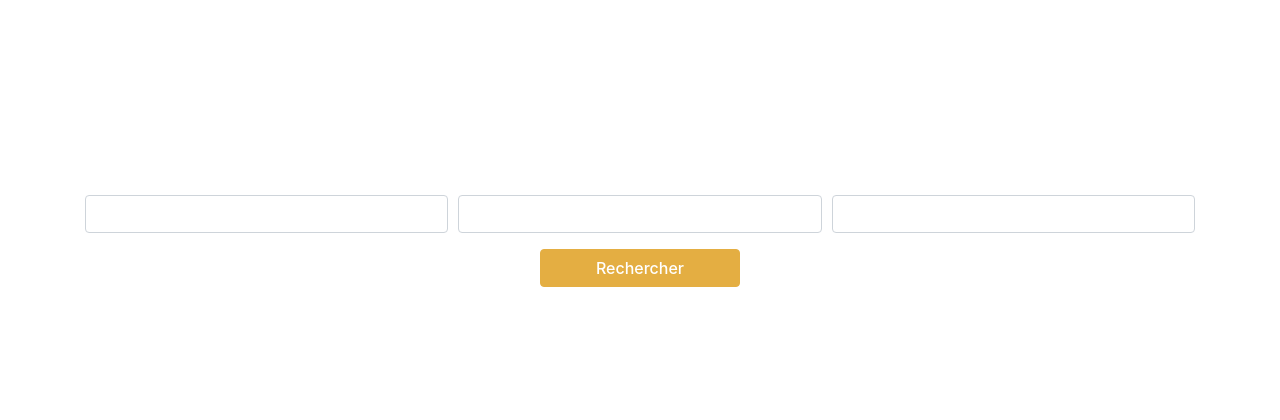
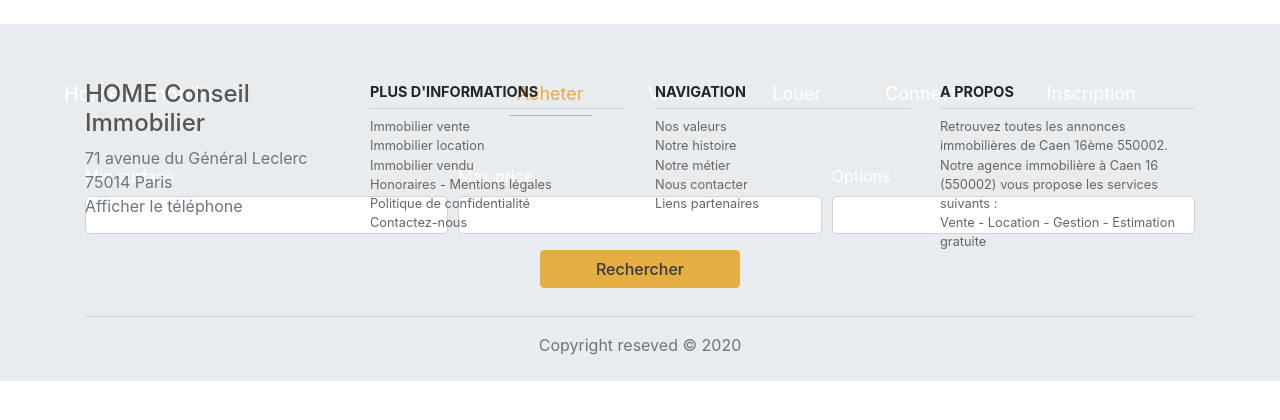
Before and after one commit to ilias-01/AgenceImmobilier, a Symfony app: template templates/property/index.html.twig in a window 1280 px wide. Shown: the top 420 px of the page. Run offline with Twig, Linux system fonts and the light colour scheme; the template is opened without the code that fills it, so the values that code supplies are empty; form fields are guessed from the names that the template uses; style sheets or scripts are compiled from the project's sources; some libraries are stand-ins or nearby versions.

Commit message:
feat: Front-End 2

```diff
--- a/assets/css/app.css
+++ b/assets/css/app.css
@@ -1,6 +1,8 @@
+/* body{ height: 4000px;} */
 *{
     box-sizing: border-box;
 }
+.header h1 {    font-weight: bold;    font-size: 2.8125rem;}
 /**START NAVBAR **/
 .navbar-dark .navbar-nav .nav-link{
     font-size: 18px;
@@ -35,9 +37,28 @@
     height: 100%;
     background-color: rgba(4, 8, 7, 0.5);
 }
-.home .overlay *{color: #FFF;}
+.home .overlay h1,
+.home .overlay p,
+.home .overlay label
+{color: #FFF;}
 /**END HOME **/
 .btn{
     background-color:#E4AE42 ;
     border-color:#E4AE42 ;
 }
+/**START FOOTER **/
+.footer {background-color: #e9ecef;}
+.footer h5
+{
+    padding-top: 3px;
+    font-weight: 700;
+    font-size: 0.9rem;
+}
+.footer ul
+{
+    list-style: none;
+    padding-left:0 ;
+    font-size: 0.8em;
+    color: #666;
+}
+/**END FOOTER **/
--- a/assets/js/app.js
+++ b/assets/js/app.js
@@ -28,7 +28,7 @@ contactButton.click(e=>{
 var home = $('.home ');
 var header = $('.home .header');
 let marg = (($(window).height()-header.height())/2);
-console.log(marg);
+// console.log(marg);
 header.css('marginTop',marg-140)
 home.height($(window).height());
 $(window).resize(function(){
--- a/templates/base.html.twig
+++ b/templates/base.html.twig
@@ -13,7 +13,7 @@
     <body>
         <div class="home">
             <div class="overlay">
-                <nav class="navbar navbar-expand-lg navbar-dark  p-5 ">
+                <nav class="navbar navbar-expand-lg navbar-dark  p-5 mx-3 ">
                     <a class="navbar-brand" href="{{ path ('home') }}">Home Immobilier</a>
                     <button class="navbar-toggler" type="button" data-toggle="collapse" data-target="#navbarNav" aria-controls="navbarNav" aria-expanded="false" aria-label="Toggle navigation">
                         <span class="navbar-toggler-icon"></span>
@@ -21,7 +21,7 @@
                     <div class="collapse navbar-collapse pr-5 " id="navbarNav">
                         <ul class="navbar-nav ml-auto" >
                                 <li class="nav-item px-4">
-                                    <a class="nav-link {% if current_menu is defined and current_menu == 'properties' %} active {% endif %} "
+                                    <a class="nav-link {% if(current_menu is not defined) or (current_menu is defined and current_menu == 'properties')  %} active {% endif %} "
                                     href="{{path ('property.index')}}">Acheter</a>
                                 </li>
                                 <li class="nav-item px-4">
@@ -51,13 +51,56 @@
                 </nav>
                 {% block header %}
                 <div class="header container text-center">
-                    <h1>Agence immoblier</h1>
+                    <h1 class="mb-4"> Agence <span style="color:#E4AE42">HOME Immoblier</span> </h1>
                     <p>Lorem ipsum dolor sit amet consectetur adipisicing elit. Explicabo, reiciendis. Ut fuga tempore accusantium, quidem necessitatibus voluptatem suscipit at ab alias labore tenetur obcaecati, similique odit. Dolorum accusantium laboriosam repellat.</p>
                 </div>
                 {% endblock %}
             </div>
         </div>
         {% block body %}{% endblock %}
+        <div class="footer py-2">
+            <div class="container">
+                <div class="row my-5">
+                    <div class="col-md-3">
+                        <h4 style="color:#555">HOME Conseil Immobilier</h4>
+                        <p class="text-muted">71 avenue du Général Leclerc<br>75014 Paris<br>Afficher le téléphone</p>
+                    </div>
+                    <div class="col-md-3">
+                        <h5>PLUS D'INFORMATIONS</h5>
+                        <hr class="my-2">
+                        <ul>
+                            <li>Immobilier vente</li>
+                            <li>Immobilier location</li>
+                            <li>Immobilier vendu</li>
+                            <li>Honoraires - Mentions légales</li>
+                            <li>Politique de confidentialité</li>
+                            <li>Contactez-nous</li>
+                        </ul>
+                    </div>
+                    <div class="col-md-3">
+                        <h5>NAVIGATION</h5>
+                        <hr class="my-2">
+                        <ul>
+                            <li>Nos valeurs</li>
+                            <li>Notre histoire</li>
+                            <li>Notre métier</li>
+                            <li>Nous contacter</li>
+                            <li>Liens partenaires</li>
+                        </ul>
+                    </div>
+                    <div class="col-md-3">
+                        <h5>A PROPOS</h5>
+                        <hr class="my-2">
+                        <ul>
+                            <p> Retrouvez toutes les annonces immobilières de Caen 16ème 550002.<br>Notre agence immobilière à Caen 16 (550002)  vous propose les services suivants :<br>Vente - Location - Gestion - Estimation gratuite
+                            </p>
+                        </ul>
+                    </div>
+                </div>
+                <hr>
+                <p class="text-center text-muted">Copyright reseved &copy; 2020</p>
+            </div>
+        </div>
         <script src="https://code.jquery.com/jquery-3.4.1.slim.min.js" integrity="sha384-J6qa4849blE2+poT4WnyKhv5vZF5SrPo0iEjwBvKU7imGFAV0wwj1yYfoRSJoZ+n" crossorigin="anonymous"></script>
         <script src="https://cdn.jsdelivr.net/npm/popper.js@1.16.0/dist/umd/popper.min.js" integrity="sha384-Q6E9RHvbIyZFJoft+2mJbHaEWldlvI9IOYy5n3zV9zzTtmI3UksdQRVvoxMfooAo" crossorigin="anonymous"></script>
         <script src="https://stackpath.bootstrapcdn.com/bootstrap/4.4.1/js/bootstrap.min.js" integrity="sha384-wfSDF2E50Y2D1uUdj0O3uMBJnjuUD4Ih7YwaYd1iqfktj0Uod8GCExl3Og8ifwB6" crossorigin="anonymous"></script>
--- a/templates/pages/homePage.html.twig
+++ b/templates/pages/homePage.html.twig
@@ -37,10 +37,10 @@
                     {% endfor %}
                 </div>
                 <hr>
-                <h3 class="text-center ">Bienvenue chez <span>Home Conseil Immobilier</span></h3>
+                <h3 class="text-center ">Bienvenue chez <span>HOME CONSEIL Immobilier</span></h3>
                 <div class="row">
                     <div class="col-md-4">
-                        <img src="{{ '/images/properties/defaultImage.jpg' | imagine_filter('thumb') }}" alt="display error">
+                        <img src="{{ '/images/test.png' | imagine_filter('thumb') }}" alt="display error" style="width:100%;heigth:auto">
                     </div>
                     <div class="col-md-8 pl-5">
                         <h5>— Spécialisés dans l'immobilier depuis 25 ans —</h5>
@@ -54,7 +54,7 @@
         <div class="estimation ">
             <div class="over"></div>
             <div class="container ">
-                <div class="text-center" id="centre" style="padding-top: 150px;position: absolute;">
+                <div class="text-center" id="centre" style=" position: absolute;">
                     <h2>Estimation gratuite</h2>
                     <p>Remplissez le formulaire en ligne dès maintenant et obtenez l’estimation de votre bien en quelques clics.</p>
                     <button class="btn btn-primary">En savoir plus</button>
--- a/templates/property/index.html.twig
+++ b/templates/property/index.html.twig
@@ -31,7 +31,7 @@
 {# <div class="jumbotron">
 
 </div> #}
-<div class="container mt-4">
+<div class="container mt-4" id="biens">
     <div class="row">
         {% for property in properties %}
             {% include('property/_property.html.twig') %}
--- a/templates/registration/register.html.twig
+++ b/templates/registration/register.html.twig
@@ -2,7 +2,7 @@
 
 {% block title %}Register{% endblock %}
 
-{% block body %}
+{% block header %}
     <div class="container">
         <h1>Inscription</h1>
 
--- a/templates/security/login.html.twig
+++ b/templates/security/login.html.twig
@@ -2,7 +2,7 @@
 
 {% block title 'se connecter' %}
 
-{% block body %}
+{% block header %}
    <div class="container mt-4">
         {% if error %}
         <div class="alert alert-danger">
```
Also changed, not shown: assets/css/home.css (+6 -4 lines), assets/js/home.js (+5 -3 lines), assets/js/index-property.js (+9 -1 lines).
